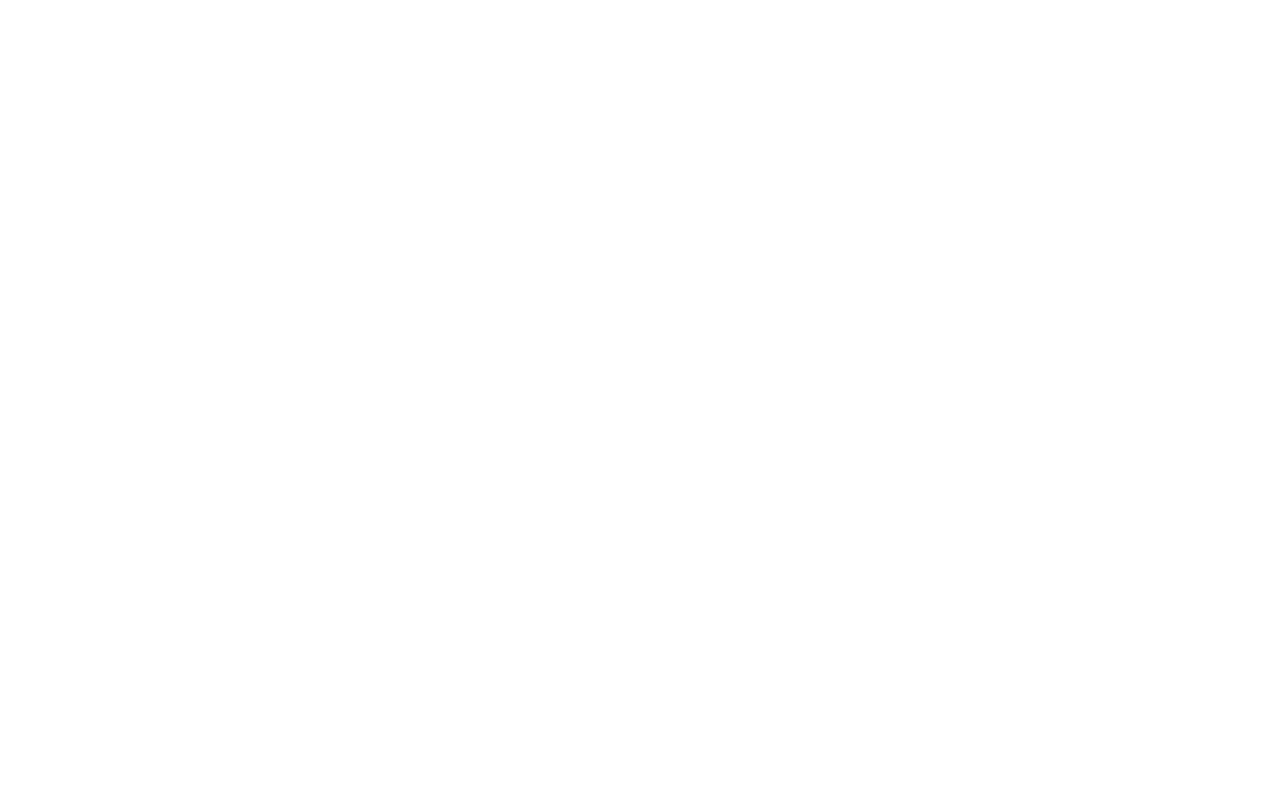
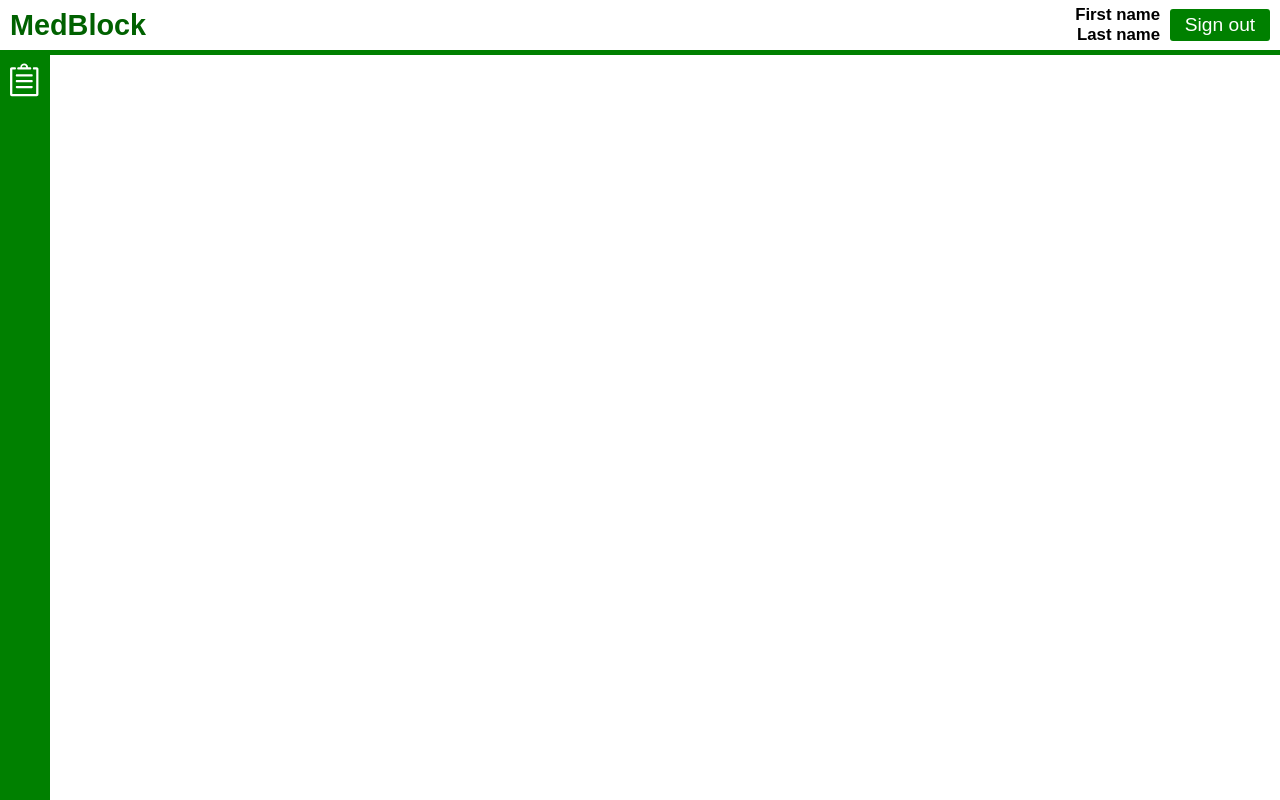
Before and after one commit to Med-Block/med-block-client, a React (Vite) app: page / in a window 1280 px wide. Before the commit this address had no page. Built offline with nearby package versions, Linux system fonts and the light colour scheme.

Commit message:
added a page template for the authorized users and the app logo

```diff
--- a/index.html
+++ b/index.html
@@ -2,7 +2,7 @@
 <html lang="en">
   <head>
     <meta charset="UTF-8" />
-    <link rel="icon" type="image/svg+xml" href="/vite.svg" />
+    <link rel="icon" type="image/svg+xml" href="/app_logo.svg" />
     <meta name="viewport" content="width=device-width, initial-scale=1.0" />
     <title>MedBlock</title>
   </head>
--- a/src/App.tsx
+++ b/src/App.tsx
@@ -1,10 +1,14 @@
 import { BrowserRouter, Route, Routes } from 'react-router-dom'
 import LogInLayout from './layouts/LogInLayout/LogInLayout'
+import UserDisplayLayout from './layouts/UserDisplay/UserDisplayLayout'
 
 function App() {
   return (
     <BrowserRouter>
       <Routes>
+        <Route path='/' element={<UserDisplayLayout />}>
+          <Route index element={<></>} />
+        </Route>
         <Route path="/log-in" element={<LogInLayout />} />
       </Routes>
     </BrowserRouter>
--- a/src/index.css
+++ b/src/index.css
@@ -6,4 +6,5 @@
 
 button {
   cursor: pointer;
+  border: none;
 }
--- a/src/layouts/LogInLayout/LogInLayout.tsx
+++ b/src/layouts/LogInLayout/LogInLayout.tsx
@@ -9,13 +9,27 @@
 
   return (
     <div className={cl.log_in__background}>
-            <form className={`${cl.log_in} ${formDimensions.height > window.innerHeight ? cl.fixed : ''}`}>
+      <form
+        className={`${cl.log_in} ${formDimensions.height > window.innerHeight ? cl.fixed : ""
+          }`}
+      >
         <h1 className={cl.log_in__header}>
+          <span>
             Log in
+            <span className={cl.log_in__header__service_name}>MedBlock</span>
+          </span>
         </h1>
         <div className={cl.log_in__data}>
-                    <input className={cl.log_in__data__input} type="email" placeholder="Email address" />
-                    <input className={cl.log_in__data__input} type="password" placeholder="Password" />
+          <input
+            className={cl.log_in__data__input}
+            type="email"
+            placeholder="Email address"
+          />
+          <input
+            className={cl.log_in__data__input}
+            type="password"
+            placeholder="Password"
+          />
         </div>
         <button className={cl.log_in__submit} type="submit">
           Log in
--- /dev/null
+++ b/src/layouts/UserDisplay/UserDisplayLayout.tsx
@@ -0,0 +1,62 @@
+import React from "react";
+import cl from "./.module.css";
+import { Outlet } from "react-router-dom";
+
+const UserDisplayLayout: React.FC = () => {
+  return (
+    <div className={cl.user_display}>
+      <header className={cl.user_display__top}>
+        <div className={cl.user_display__top__section_1}>
+          <a className={cl.user_display__top__section_1__logo} href="/">
+            MedBlock
+          </a>
+        </div>
+        <div className={cl.user_display__top__section_2}>
+          <div className={cl.user_display__top__section_2__user_info}>
+            <p className={cl.user_display__top__section_2__user_info__value}>
+              First name
+            </p>
+            <p className={cl.user_display__top__section_2__user_info__value}>
+              Last name
+            </p>
+          </div>
+          <div className={cl.user_display__top__section_2__options}>
+            <button className={cl.user_display__top__section_2__options__sign_out}>
+              Sign out
+            </button>
+          </div>
+        </div>
+      </header>
+      <main className={cl.user_display__bottom}>
+        <nav className={cl.user_display__bottom__navigation}>
+          <a className={cl.user_display__bottom__navigation__element} href="/my-records">
+            <svg className={cl.user_display__bottom__navigation__element__img}
+              width="800px" height="800px" viewBox="0 0 1024 1024" version="1.1" xmlns="http://www.w3.org/2000/svg">
+              <path d="M826.660571 190.683429h-70.290285c-15.798857 0-27.867429-11.410286-27.867429-32.182858 0-20.772571
+              12.068571-33.28 27.867429-33.28h83.821714c27.867429 0 50.614857 22.674286 50.688 50.688V918.674286c0
+              27.867429-22.674286 50.614857-50.614857 50.614857H110.665143a50.688 50.688 0 0 1-50.688-50.614857V175.908571c0-28.013714
+              22.674286-50.688 50.688-50.688H203.337143c15.798857 0 29.915429 13.458286 29.915428 33.28s-14.116571
+              32.109714-29.915428 32.109715H126.390857v712.850285h697.344l2.925714-712.777142zM697.563429 396.434286H253.366857c-14.262857
+              0-25.746286-14.921143-25.746286-33.353143s11.483429-33.426286 25.746286-33.426286h444.196572c14.116571 0 25.673143
+              14.994286 25.673142 33.426286 0 18.358857-11.556571 33.353143-25.6 33.353143z m0 169.984H253.366857c-14.262857
+              0-25.746286-14.994286-25.746286-33.426286s11.483429-33.353143 25.746286-33.353143h444.196572c14.116571 0 25.673143
+              14.994286 25.673142 33.353143 0 18.432-11.556571 33.426286-25.6 33.426286z m0 169.910857H253.366857c-14.262857
+              0-25.746286-14.921143-25.746286-33.353143s11.483429-33.426286 25.746286-33.426286h444.196572c14.116571 0 25.673143
+              14.994286 25.673142 33.426286 0 18.358857-11.556571 33.353143-25.6 33.353143zM648.265143 124.342857c16.310857 0
+              32.768 10.459429 32.768 33.792 0 23.405714-15.213714 31.890286-32.768 31.890286H297.472c-16.384
+              0-27.648-15.36-27.648-31.890286 0-15.213714 13.531429-33.792 27.648-33.792h63.341714v-5.339428c0-59.465143
+              55.808-100.937143 114.249143-100.937143 58.368 0 109.860571 44.909714 109.860572 100.937143a45.348571 45.348571
+              0 0 1-0.365715 5.339428h63.707429z m-242.102857 0.512h127.195428C529.993143 84.845714 509.44 64.804571 471.771429
+              64.804571c-37.668571 0-59.538286 20.041143-65.682286 60.050286z" fill="#ffffff" />
+            </svg>
+          </a>
+        </nav>
+        <div className={cl.user_display__bottom__content}>
+          <Outlet />
+        </div>
+      </main>
+    </div>
+  );
+};
+
+export default UserDisplayLayout;
```
Also changed, not shown: public/app_logo.svg (added), src/layouts/LogInLayout/.module.css, src/layouts/UserDisplay/.module.css (added). Lines whose indentation alone changed are shown as unchanged.
